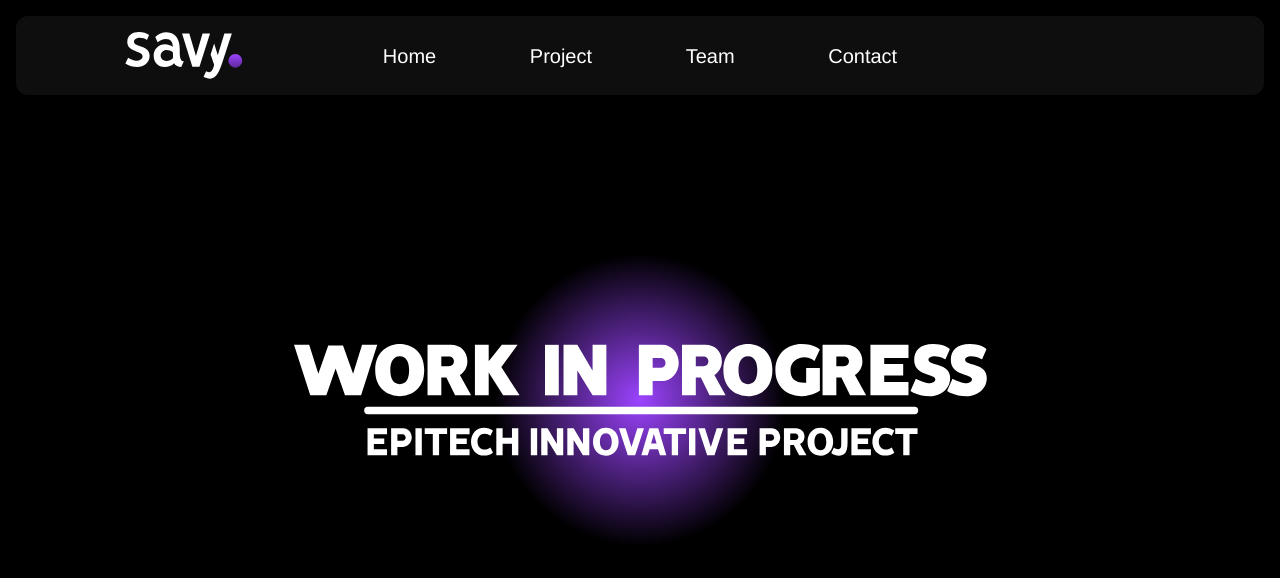
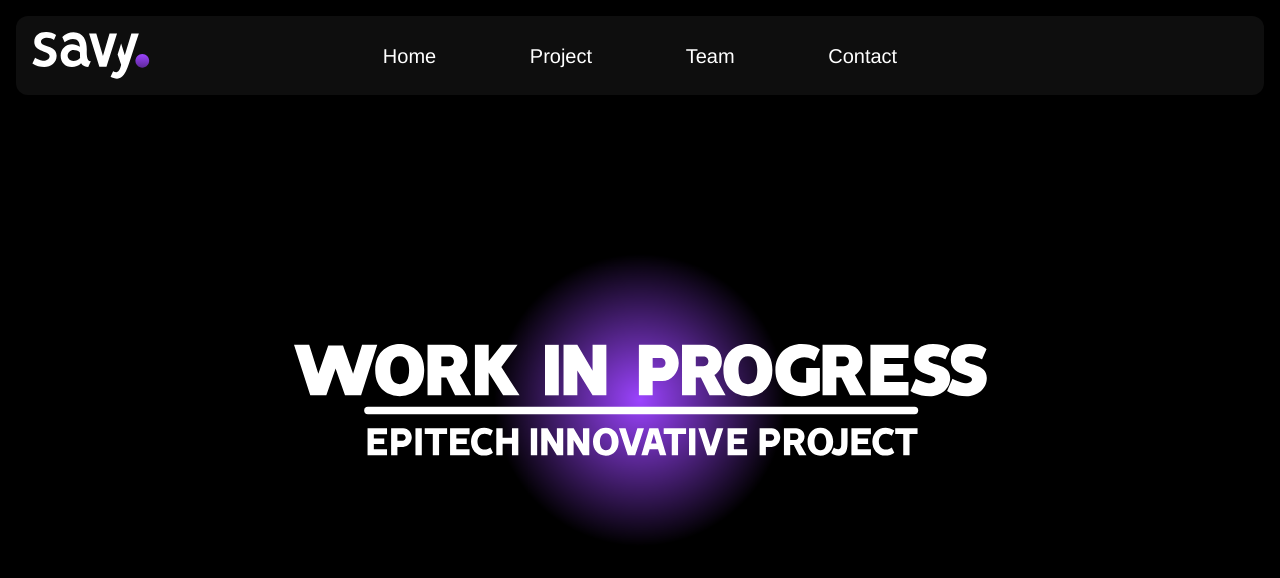
Before and after one commit to Savy-EIP/WEB-Savy, a SvelteKit app: page /home in a window 1280 px wide. Shown: the top 578 px of the page. Built offline with nearby package versions, Linux system fonts and the light colour scheme.

Commit message:
Fix animation mobile and header

```diff
--- a/src/lib/components/card.svelte
+++ b/src/lib/components/card.svelte
@@ -12,6 +12,11 @@
 </div>
 
 <style>
+	.animated-border:active {
+		transform: scale(0.95);
+	}
+
+	@media (min-width: 768px) {
 		.animated-border {
 			position: relative;
 			overflow: hidden;
@@ -35,6 +40,7 @@
 			left: 0;
 			background-position: -100% 0;
 		}
+	}
 
 	@media (min-width: 2048px) {
 		.w-128 {
--- a/src/routes/home/+page.svelte
+++ b/src/routes/home/+page.svelte
@@ -50,18 +50,18 @@
 {#if showContent}
 	<div transition:fade>
 		<!-- Navbar -->
-		<div class="fixed w-full p-4 z-10">
-			<div class="flex flex-col md:flex-row justify-center md:justify-normal items-center p-4 bg-svBack95 rounded-xl">
+		<div class="fixed w-full p-2 md:p-4 z-50">
+			<div
+				class="flex flex-col md:flex-row justify-center md:justify-normal items-center p-4 bg-svBack md:bg-svBack95 rounded-xl header"
+			>
 				<a href="/" class="flex w-1/4 justify-center">
 					<LogoStatic ratio={ratioSavyLogo} />
 				</a>
 				<div class="flex md:flex-row justify-around w-full md:w-2/4 space-y-2 md:space-y-0 space-x-2 md:space-x-0">
-					<a href="#home" class="text-lg md:text-xl 2k:text-3xl 4k:text-4xl equilibrate hover:animate-colorChange"
-						>Home</a
-					>
-					<a href="#project" class="text-lg md:text-xl 2k:text-3xl 4k:text-4xl hover:animate-colorChange">Project</a>
-					<a href="#team" class="text-lg md:text-xl 2k:text-3xl 4k:text-4xl hover:animate-colorChange">Team</a>
-					<a href="#contact" class="text-lg md:text-xl 2k:text-3xl 4k:text-4xl hover:animate-colorChange">Contact</a>
+					<a href="#home" class="text-lg md:text-xl 2k:text-3xl 4k:text-4xl equilibrate">Home</a>
+					<a href="#project" class="text-lg md:text-xl 2k:text-3xl 4k:text-4xl">Project</a>
+					<a href="#team" class="text-lg md:text-xl 2k:text-3xl 4k:text-4xl">Team</a>
+					<a href="#contact" class="text-lg md:text-xl 2k:text-3xl 4k:text-4xl">Contact</a>
 				</div>
 			</div>
 		</div>
@@ -86,7 +86,7 @@
 		</div>
 
 		<!-- Team content -->
-		<div id="team" class="flex flex-col w-full h-screen justify-center items-center">
+		<div id="team" class="flex flex-col w-full h-auto md:h-screen justify-center items-center pt-44 md:pt-0">
 			<div class="flex items-baseline">
 				<h1 class="text-3xl md:text-5xl 2k:text-6xl 4k:text-7xl mb-24 pr-1 2k:pr-2 4k:pr-3">TEAM</h1>
 				<SavyDot ratio={ratioWIP} />
@@ -162,7 +162,9 @@
 			transform: scale(0.8);
 		}
 	}
-
+	.header a:active {
+		transform: scale(0.95);
+	}
 	.equilibrate {
 		--tw-space-y-reverse: 0;
 		margin-top: calc(0.5rem /* 8px */ * calc(1 - var(--tw-space-y-reverse)));
@@ -170,6 +172,34 @@
 	}
 
 	@media (min-width: 768px) {
+		.header a {
+			position: relative;
+			display: inline-block;
+			text-decoration: none;
+			transition: transform 0.3s ease-in-out;
+		}
+
+		.header a:hover {
+			transform: scale(1.05);
+		}
+
+		.header a::after {
+			content: '';
+			position: absolute;
+			left: 0;
+			bottom: -2px;
+			width: 100%;
+			height: 2px;
+			background-color: currentColor;
+			transform: scaleX(0);
+			transform-origin: left;
+			transition: transform 0.3s ease-in-out;
+		}
+
+		.header a:hover::after {
+			transform: scaleX(1);
+		}
+
 		.equilibrate {
 			--tw-space-y-reverse: 0;
 			margin-top: calc(0px * calc(1 - var(--tw-space-y-reverse)));
```
Lines whose indentation alone changed are shown as unchanged.
